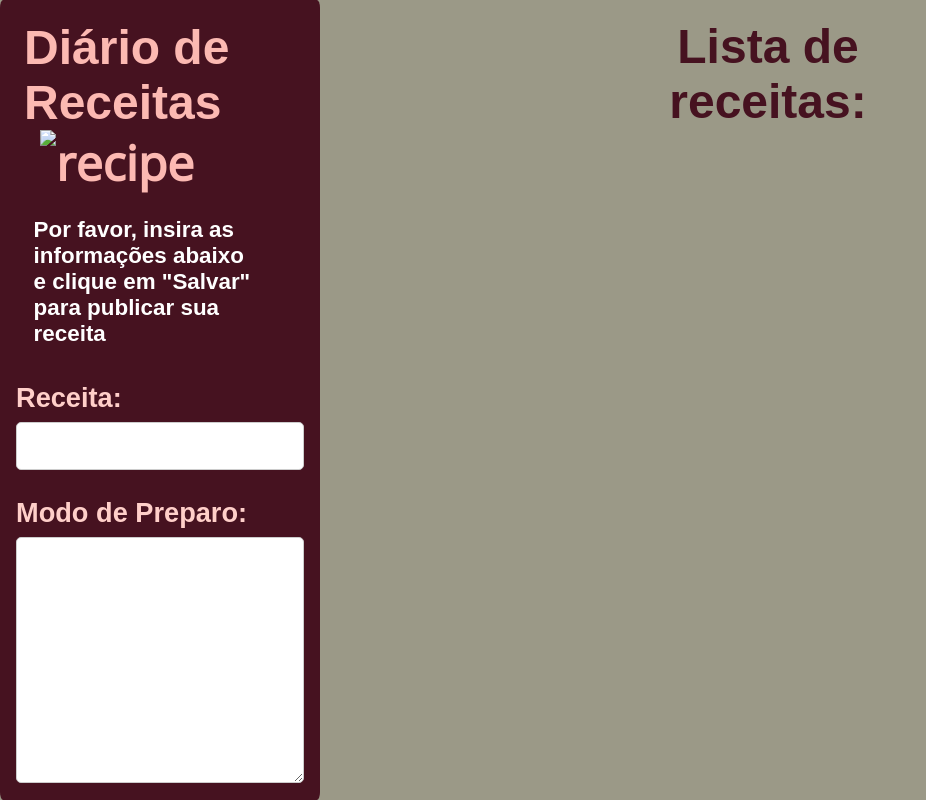
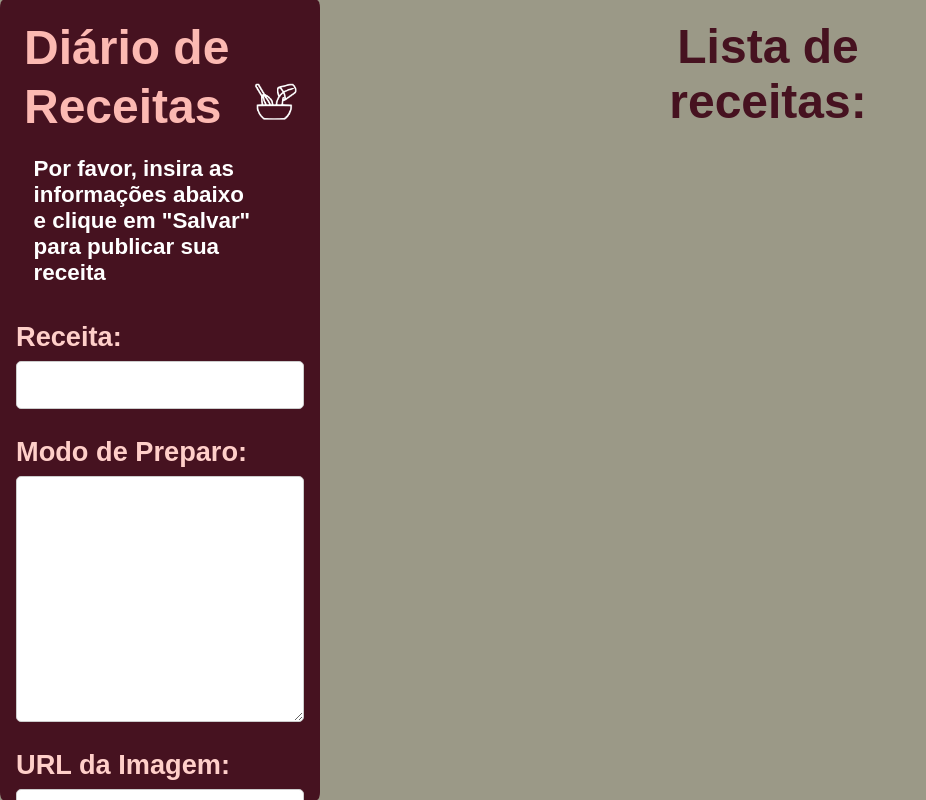
Before and after one commit to arianefrancaqa/checkpoint-i, a plain HTML site: page index.html in a window 1280 px wide. Shown: the whole page, without its empty margins (0-926 px from the left). Drawn offline with nearby package versions, Linux system fonts and the light colour scheme; a web font is replaced by a local one.

Commit message:
ajuste no logo

```diff
--- a/index.html
+++ b/index.html
@@ -15,7 +15,7 @@
 <body>
     <header>
         <h1>Diário de Receitas
-            <img id="titleImage" src="/checkPoint1/img/img1.png" alt="recipe">
+            <img id="titleImage" src="img/img1.png" alt="recipe">
         </h1>
 
         <p id="instrucoes">Por favor, insira as informações abaixo e clique em "Salvar" para publicar sua receita </p>
```
